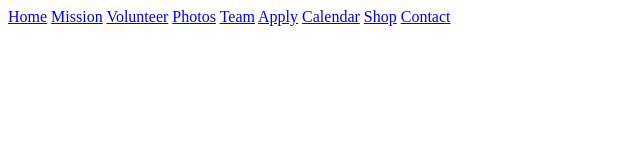
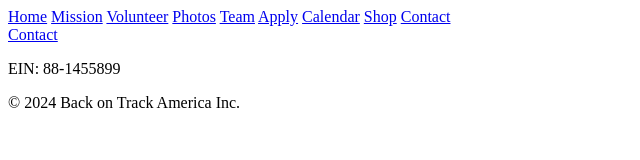
Before and after one commit to backontrackus/website, an Astro site: page / in a window 1280 px wide. Shown: the whole page, without its empty margins (0-640 px from the left). Built offline with nearby package versions, Linux system fonts and the light colour scheme; Astro itself is replaced by a stand-in of ours.

Commit message:
Add footer

```diff
--- /dev/null
+++ b/src/components/Footer.astro
@@ -0,0 +1,8 @@
+---
+---
+
+<footer>
+    <a href="/contact">Contact</a>
+    <p>EIN: 88-1455899</p>
+    <p>&#169; 2024 Back on Track America Inc.</p>
+</footer>
--- a/src/layouts/BackOnTrackLayout.astro
+++ b/src/layouts/BackOnTrackLayout.astro
@@ -1,4 +1,5 @@
 ---
+import Footer from "../components/Footer.astro";
 import Navigation from "../components/Navigation.astro";
 
 const { title } = Astro.props;
@@ -14,5 +15,6 @@ const { title } = Astro.props;
   <body>
     <Navigation />
     <slot />
+    <Footer />
   </body>
 </html>
```
